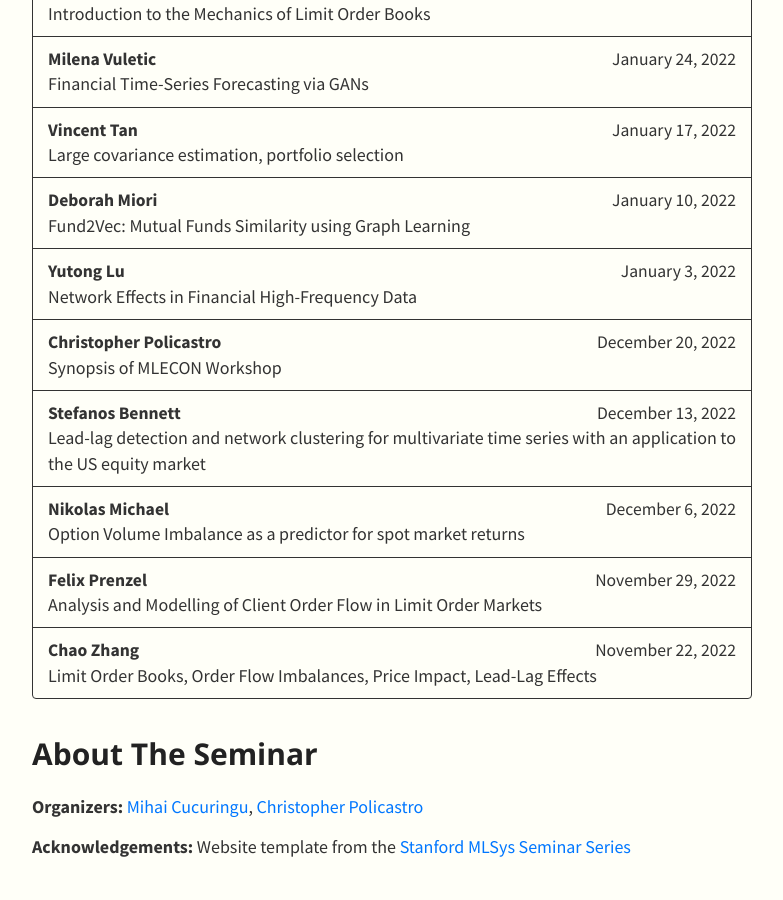
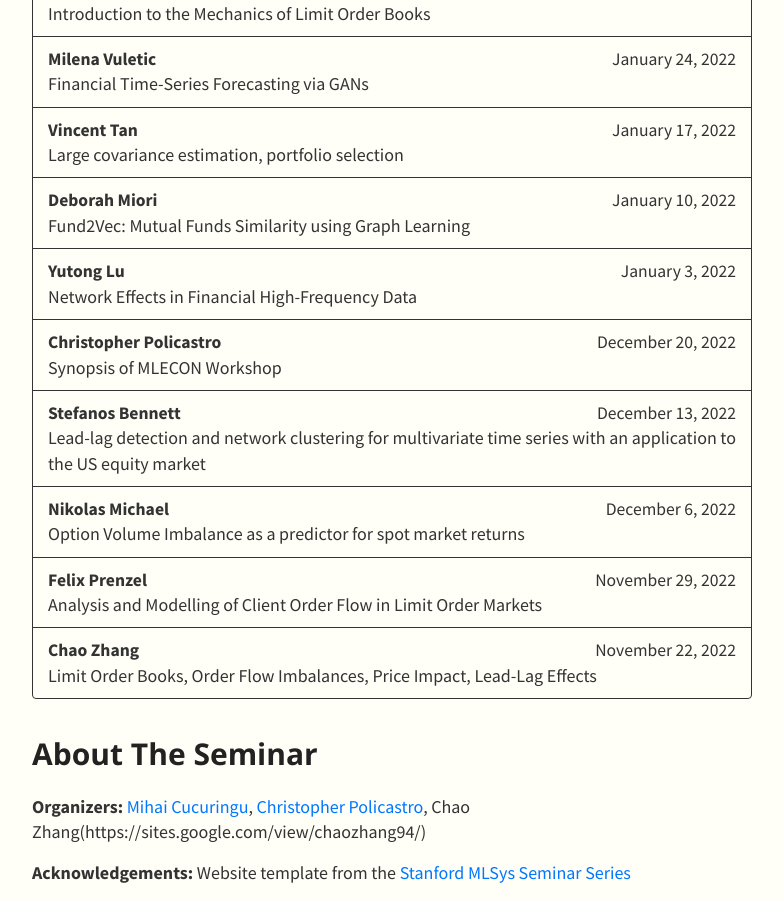
Before and after one commit to SML-Fin/SML-Fin.github.io, a Jekyll site: the page built from index.md, in a window 1280 px wide and 900 px high, scrolled down 3127 px. Shown: the whole window, without its empty margins (248-1031 px from the left). Built offline with Jekyll 4.4.1, drawn with Linux system fonts in a browser that asks for light colours; nearby versions of some CDN libraries; our own code applies the rules of GitHub Pages for plain Markdown files; before the commit the page ends 4002 px from its top, so only the background shows below that.

Commit message:
add Chao

```diff
--- a/index.md
+++ b/index.md
@@ -55,6 +55,6 @@ Please explore [projects](https://www.stats.ox.ac.uk/~cucuring/fin.htm) from our
 
 # About The Seminar
 
-**Organizers:** [Mihai Cucuringu](https://www.stats.ox.ac.uk/~cucuring/), [Christopher Policastro](https://engineering.nyu.edu/faculty/christopher-policastro)
+**Organizers:** [Mihai Cucuringu](https://www.stats.ox.ac.uk/~cucuring/), [Christopher Policastro](https://engineering.nyu.edu/faculty/christopher-policastro), Chao Zhang(https://sites.google.com/view/chaozhang94/)
 
 **Acknowledgements:**  Website template from the [Stanford MLSys Seminar Series](https://mlsys.stanford.edu)
```
